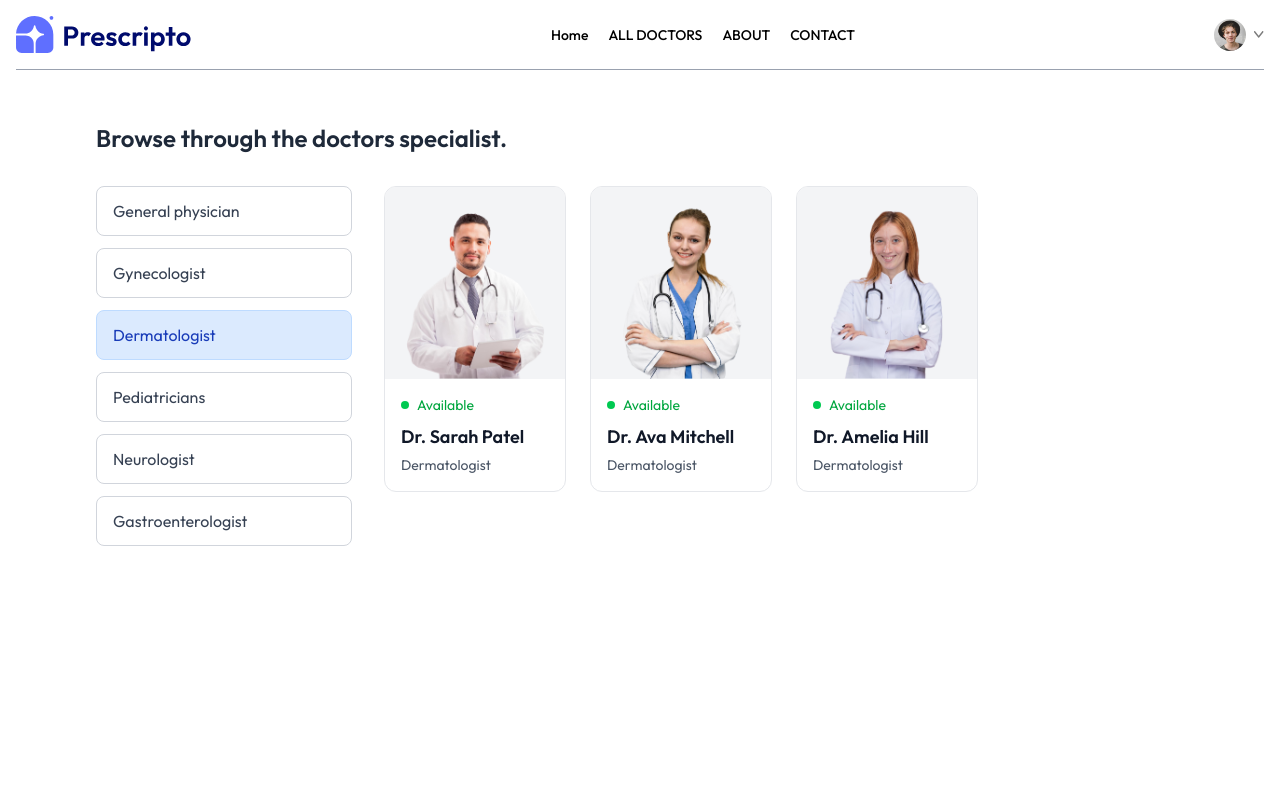
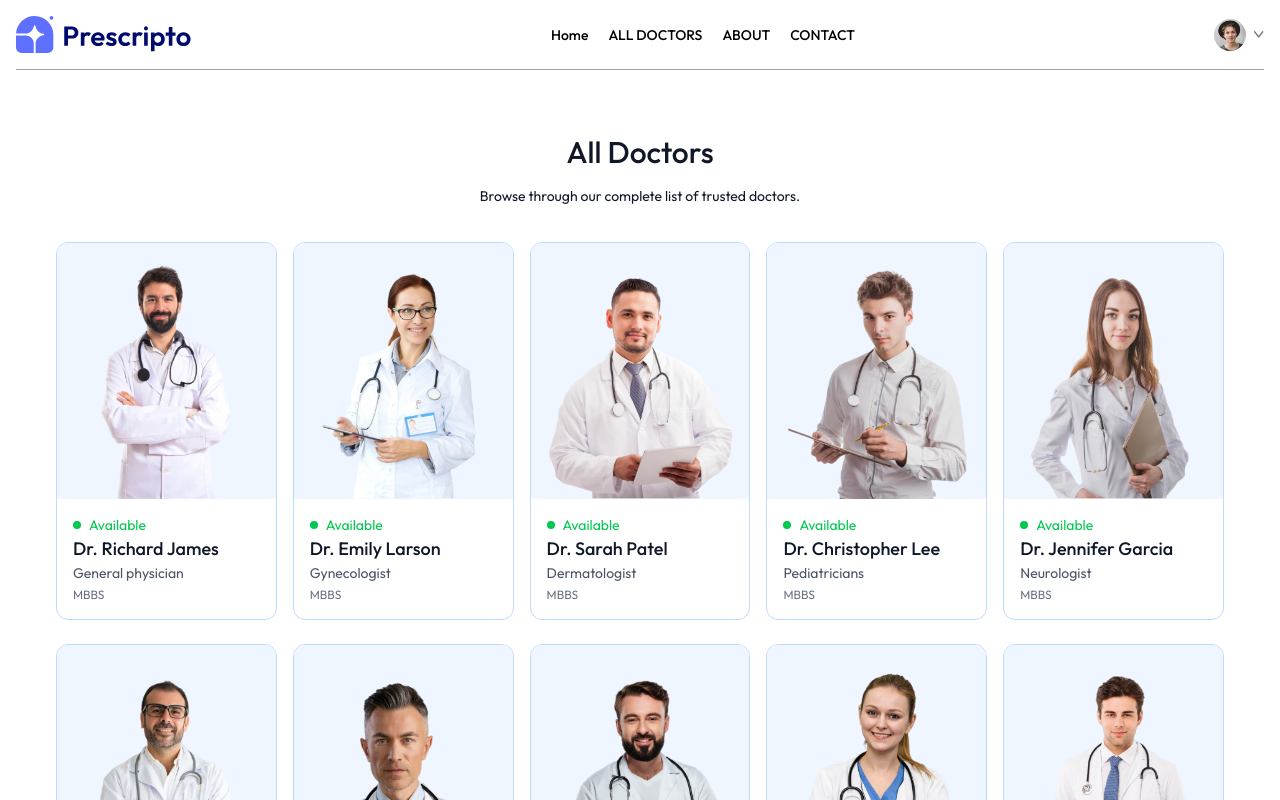
Before and after one commit to Shubham-Nirmal/doctor-appointment-project-, a React (Vite) app: page /doctors/Dermatologist in a window 1280 px wide. Shown: the top 800 px of the page. Built offline with nearby package versions, Linux system fonts and the light colour scheme.

Commit message:
Updated some files

```diff
--- a/src/Pages/About.jsx
+++ b/src/Pages/About.jsx
@@ -1,9 +1,58 @@
 import React from 'react'
+import { assets } from '../assets/assets'
 
 function About() {
   return (
     <div>
-      <h1 className="text-3xl bg-blue-500 font-bold underline">Welcome to the About Page</h1>
+
+     <div className='text-center text-2xl pt-10 text-gray-500'>
+      <p>About <span className='text-gray-700 font-medium '>US</span></p>
+     </div>
+
+     <div className='my-10 flex flex-col md:flex-row gap-12'>
+      <img className= {'w-full md:max-w-[360px]'}src={assets.about_image} alt="" />
+      <div className='flex flex-col justify-center gap-6 md:w-2/4 text-sm text-gray-600'>
+        <p >Welcome to Prescripto, your trusted partner in managing your healthcare needs conveniently and efficiently. At Prescripto, we understand the challenges individuals face when it comes to scheduling doctor appointments and managing their health records.</p>
+        <p >
+
+             Prescripto is committed to excellence in healthcare technology. We continuously strive to enhance our platform, integrating the latest advancements to improve user experience and deliver superior service. Whether you're booking your first appointment or managing ongoing care, Prescripto is here to support you every step of the way.</p>
+        <b className='text-gray-800'>Our Vision</b>
+        <p >Our vision at Prescripto is to create a seamless healthcare experience for every user. We aim to bridge the gap between patients and healthcare providers, making it easier for you to access the care you need, when you need it.</p>
+      </div>
+     </div>
+
+     <div className='text-xl my-4 '>
+      <p>Why <span className='text-gray-700 font-semibold'>Choose Us</span>  </p>
+     </div>
+
+
+     <div className='flex flex-col md:flex-row mb-20'>
+      <div className="border px-10 md:px-16 py-8 sm:py-16 flex flex-col gap-5
+text-[15px] text-gray-600 cursor-pointer
+transition-all duration-300
+hover:bg-blue-600 hover:text-white">
+              <b>Efficiency</b>
+              <p>Streamlined appointment scheduling that fits into your busy lifestyle.</p>
+      </div>
+
+      <div className="border px-10 md:px-16 py-8 sm:py-16 flex flex-col gap-5
+text-[15px] text-gray-600 cursor-pointer
+transition-all duration-300
+hover:bg-blue-600 hover:text-white">
+               <b>Convenience</b>
+              <p>Access to a network of trusted healthcare professionals in your area.</p>
+      </div>
+
+      <div className="border px-10 md:px-16 py-8 sm:py-16 flex flex-col gap-5
+text-[15px] text-gray-600 cursor-pointer
+transition-all duration-300
+hover:bg-blue-600 hover:text-white">
+             <b>Personalization</b>
+              <p>Tailored recommendations and reminders to help you stay on top of your health.</p>
+      </div>
+
+     </div>
+
     </div>
   )
 }
--- a/src/Pages/Contact.jsx
+++ b/src/Pages/Contact.jsx
@@ -3,8 +3,12 @@
 function Contact() {
   return (
     <div>
-      <h1 className="text-3xl bg-blue-500 font-bold underline">Welcome to the Contact Page</h1>
-    </div>
+
+      <div className='text-center text-2xl pt-10 text-gray-500'>
+        <p>CONTACT  <span className='text-gray-700 font-semibold'>US </span></p>
+      </div>
+
+     </div>
   )
 }
 
--- a/src/Pages/Doctors.jsx
+++ b/src/Pages/Doctors.jsx
@@ -1,130 +1,34 @@
-import React, { useContext,useState,useEffect } from 'react'
-import { useParams,useNavigate } from 'react-router-dom'
+import React, { useContext } from 'react'
+import { useNavigate } from 'react-router-dom'
 import { AppContext } from '../Context/AppContext'
-import { assets } from '../assets/assets'
 
-function Doctors() {
-
-  const {speciality} = useParams()
-  const [filterDoc, setFilterDoc] = useState([])
+const Doctors = () => {
+  const { doctors } = useContext(AppContext)
   const navigate = useNavigate()
 
-  const {doctors}= useContext(AppContext)
-
-  const applyFilter = ()=>{
-    if(speciality){
-       setFilterDoc(doctors.filter(doc => doc.speciality === speciality))
-    }else{
-      setFilterDoc(doctors)
-    }
-  }
-
-  useEffect(()=>{
-    applyFilter()
-  },[doctors,speciality])
-
-  const handleFilterClick = (selectedSpeciality) => {
-    if(selectedSpeciality === speciality) {
-      navigate('/doctors')
-    } else {
-      navigate(`/doctors/${selectedSpeciality}`)
-    }
-  }
-
   return (
-    <div className='min-h-screen bg-white'>
-      {/* Main Content */}
-      <div className='px-6 md:px-10 lg:px-20 py-8'>
-        <h2 className='text-2xl font-semibold text-gray-800 mb-8'>Browse through the doctors specialist.</h2>
-
-        <div className='flex flex-col lg:flex-row gap-8'>
-          {/* Left Sidebar - Filters */}
-          <div className='lg:w-64 flex-shrink-0'>
-            <div className='flex flex-col gap-3'>
-              <button
-                onClick={() => handleFilterClick('General physician')}
-                className={`w-full text-left px-4 py-3 rounded-lg border transition-all cursor-pointer ${
-                  speciality === 'General physician' ? 'bg-blue-100 text-blue-800 border-blue-200' : 'bg-white text-gray-700 border-gray-300 hover:bg-gray-50'
-                }`}
-              >
-                General physician
-              </button>
-              <button
-                onClick={() => handleFilterClick('Gynecologist')}
-                className={`w-full text-left px-4 py-3 rounded-lg border transition-all cursor-pointer ${
-                  speciality === 'Gynecologist' ? 'bg-blue-100 text-blue-800 border-blue-200' : 'bg-white text-gray-700 border-gray-300 hover:bg-gray-50'
-                }`}
-              >
-                Gynecologist
-              </button>
-              <button
-                onClick={() => handleFilterClick('Dermatologist')}
-                className={`w-full text-left px-4 py-3 rounded-lg border transition-all cursor-pointer ${
-                  speciality === 'Dermatologist' ? 'bg-blue-100 text-blue-800 border-blue-200' : 'bg-white text-gray-700 border-gray-300 hover:bg-gray-50'
-                }`}
-              >
-                Dermatologist
-              </button>
-              <button
-                onClick={() => handleFilterClick('Pediatricians')}
-                className={`w-full text-left px-4 py-3 rounded-lg border transition-all cursor-pointer ${
-                  speciality === 'Pediatricians' ? 'bg-blue-100 text-blue-800 border-blue-200' : 'bg-white text-gray-700 border-gray-300 hover:bg-gray-50'
-                }`}
-              >
-                Pediatricians
-              </button>
-              <button
-                onClick={() => handleFilterClick('Neurologist')}
-                className={`w-full text-left px-4 py-3 rounded-lg border transition-all cursor-pointer ${
-                  speciality === 'Neurologist' ? 'bg-blue-100 text-blue-800 border-blue-200' : 'bg-white text-gray-700 border-gray-300 hover:bg-gray-50'
-                }`}
-              >
-                Neurologist
-              </button>
-              <button
-                onClick={() => handleFilterClick('Gastroenterologist')}
-                className={`w-full text-left px-4 py-3 rounded-lg border transition-all cursor-pointer ${
-                  speciality === 'Gastroenterologist' ? 'bg-blue-100 text-blue-800 border-blue-200' : 'bg-white text-gray-700 border-gray-300 hover:bg-gray-50'
-                }`}
-              >
-                Gastroenterologist
-              </button>
-            </div>
-          </div>
-
-          {/* Right Side - Doctor Cards Grid */}
-          <div className='flex-1'>
-            {filterDoc.length === 0 ? (
-              <div className='text-center py-12'>
-                <p className='text-gray-500 text-lg'>No doctors found for this specialty.</p>
-              </div>
-            ) : (
-              <div className='grid grid-cols-1 sm:grid-cols-2 lg:grid-cols-3 xl:grid-cols-4 gap-6'>
-                {filterDoc.map((item, index) => (
+    <div className='flex flex-col items-center gap-4 my-16 text-gray-900 md:mx-10'>
+      <h1 className='text-3xl font-medium'>All Doctors</h1>
+      <p className='sm:w-1/3 text-center text-sm'>Browse through our complete list of trusted doctors.</p>
+      <div className='w-full grid grid-cols-2 sm:grid-cols-3 lg:grid-cols-4 xl:grid-cols-5 gap-4 pt-5 gap-y-6 px-3 sm:px-0'>
+        {doctors.map((item, index) => (
           <div
             onClick={() => navigate(`/appointment/${item._id}`)}
-                    className='bg-white border border-gray-200 rounded-xl overflow-hidden cursor-pointer hover:shadow-lg hover:translate-y-[-5px] transition-all duration-300 h-full'
+            className='border border-blue-200 rounded-xl overflow-hidden cursor-pointer hover:translate-y-[-10px] transition-all duration-500 h-full'
             key={index}
           >
-                    <img
-                      className='w-full h-48 object-cover object-center bg-gray-100'
-                      src={item.image}
-                      alt={item.name}
-                    />
+            <img className='w-full h-56 sm:h-60 md:h-64 object-cover object-center bg-blue-50' src={item.image} alt={item.name} />
             <div className='p-4'>
-                      <div className='flex items-center gap-2 text-sm text-green-600 mb-2'>
-                        <div className='w-2 h-2 bg-green-500 rounded-full'></div>
-                        <span>Available</span>
+              <div className='flex items-center gap-2 text-sm text-center text-green-500'>
+                <p className='w-2 h-2 bg-green-500 rounded-full'></p>
+                <p>Available</p>
               </div>
-                      <h3 className='text-gray-900 text-lg font-semibold mb-1'>{item.name}</h3>
+              <p className='text-gray-900 text-lg font-medium'>{item.name}</p>
               <p className='text-gray-600 text-sm'>{item.speciality}</p>
+              <p className='text-gray-500 text-xs mt-1'>{item.degree}</p>
             </div>
           </div>
         ))}
-              </div>
-            )}
-          </div>
-        </div>
       </div>
     </div>
   )
```
Lines whose indentation alone changed are shown as unchanged.
